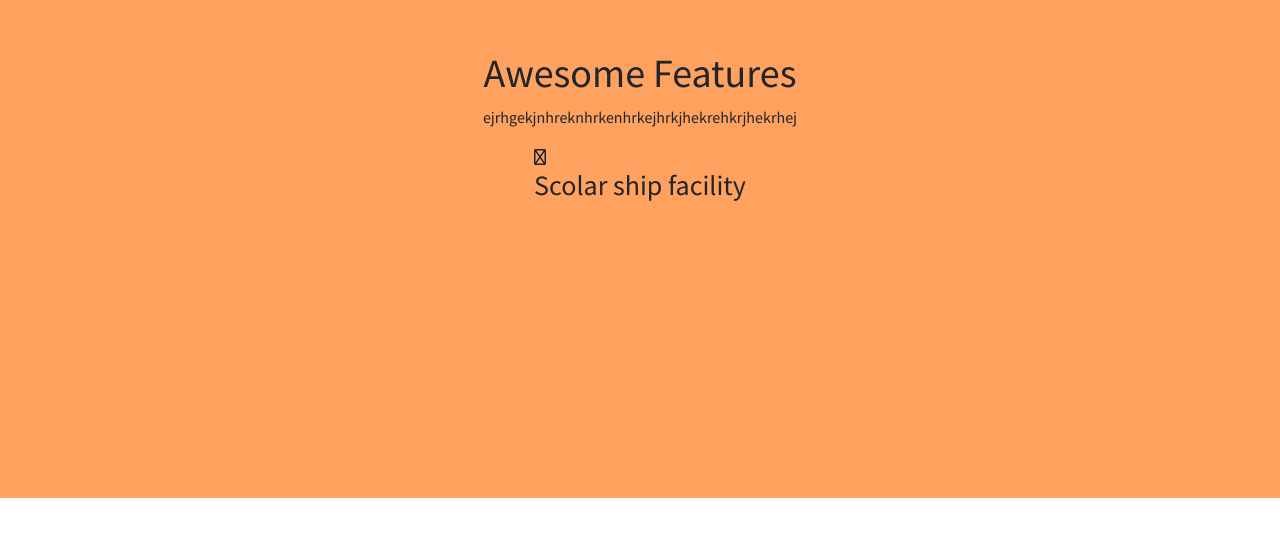
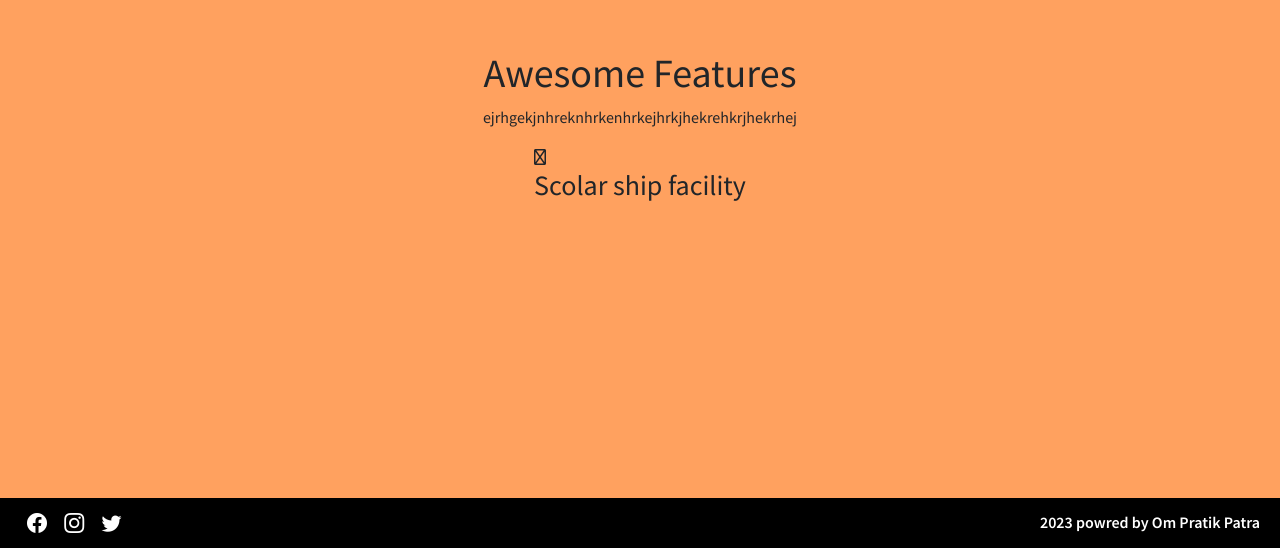
Before and after one commit to Sarthak1113/Education_website, a plain HTML site: page index.html in a window 1280 px wide. Shown: the part 1102-1650 px from the top of the page. Before the commit the page ends 1600 px from the top, so only its background shows below. Drawn offline with nearby package versions, Linux system fonts and the light colour scheme.

Commit message:
fsd
fdsfdsa

```diff
--- a/index.html
+++ b/index.html
@@ -10,8 +10,10 @@
   <link rel="stylesheet" href="https://cdnjs.cloudflare.com/ajax/libs/font-awesome/6.4.0/css/all.min.css" />
   <link href="https://cdn.jsdelivr.net/npm/bootstrap@5.0.2/dist/css/bootstrap.min.css" rel="stylesheet"
     integrity="sha384-EVSTQN3/azprG1Anm3QDgpJLIm9Nao0Yz1ztcQTwFspd3yD65VohhpuuCOmLASjC" crossorigin="anonymous">
+  <script src="https://kit.fontawesome.com/65930b502c.js" crossorigin="anonymous"></script>
+  <link rel="stylesheet" href="https://cdn.jsdelivr.net/npm/bootstrap-icons@1.10.5/font/bootstrap-icons.css">
+</head>
 
-</head>
 
 <body>
   <!-- nav bar -->
@@ -58,9 +60,19 @@
   <section id="Contact">
 
   </section>
-
+  <footer>
+    <div class="social-media">
+      <a href="#"><i class="bi bi-facebook"></i></a>
+      <a href="#"><i class="bi bi-instagram"></i></a>
+      <a href="#"><i class="bi bi-twitter"></i></a>
+    </div>
+    <div class="copyright">
+     <h4>2023 powred by Om Pratik Patra</h4>
+    </div>
+  </footer>
   <style>
     /* import font implementation */
+    @import url("https://cdn.jsdelivr.net/npm/bootstrap-icons@1.10.5/font/bootstrap-icons.css");
     @import url('https://fonts.googleapis.com/css2?family=Roboto:ital,wght@0,300;0,400;0,500;0,700;0,900;1,100;1,300;1,400;1,500;1,700;1,900&family=Source+Sans+Pro:ital,wght@0,200;0,300;0,400;0,600;0,700;0,900;1,200;1,300;1,400;1,600;1,700;1,900&display=swap');
 
     /* Declear color theme */
@@ -238,6 +250,51 @@
       justify-content: center;
 
     }
+
+    /* Footer design */
+    footer {
+      width: 100%;
+      height: 50px;
+      background-color: black;
+      bottom: 0;
+      display: flex;
+      flex-direction: row;
+      align-items: center;
+      padding: 20px;
+      justify-content: center;
+
+    }
+
+    footer .social-media, footer .copyright {
+      width: 50%
+    }
+    footer .social-media a{
+      text-decoration: none;
+      color:white;
+    }
+    footer .social-media .bi {
+      cursor: pointer;
+      padding:7px;
+      font-size: 20px;
+      border-color: white;
+      border-radius: 7px;
+      border-width: 1px;
+      background-color:none !important;
+    }
+    footer .social-media .bi:hover {
+     color:var(--primary-color)
+    }
+
+
+    footer .copyright {
+      text-align: right;
+    }
+    footer .copyright h4{
+      font-size:16px;
+      color: white;
+      margin: 0;
+      font-weight: 600;
+    }
   </style>
 
 </body>
```
